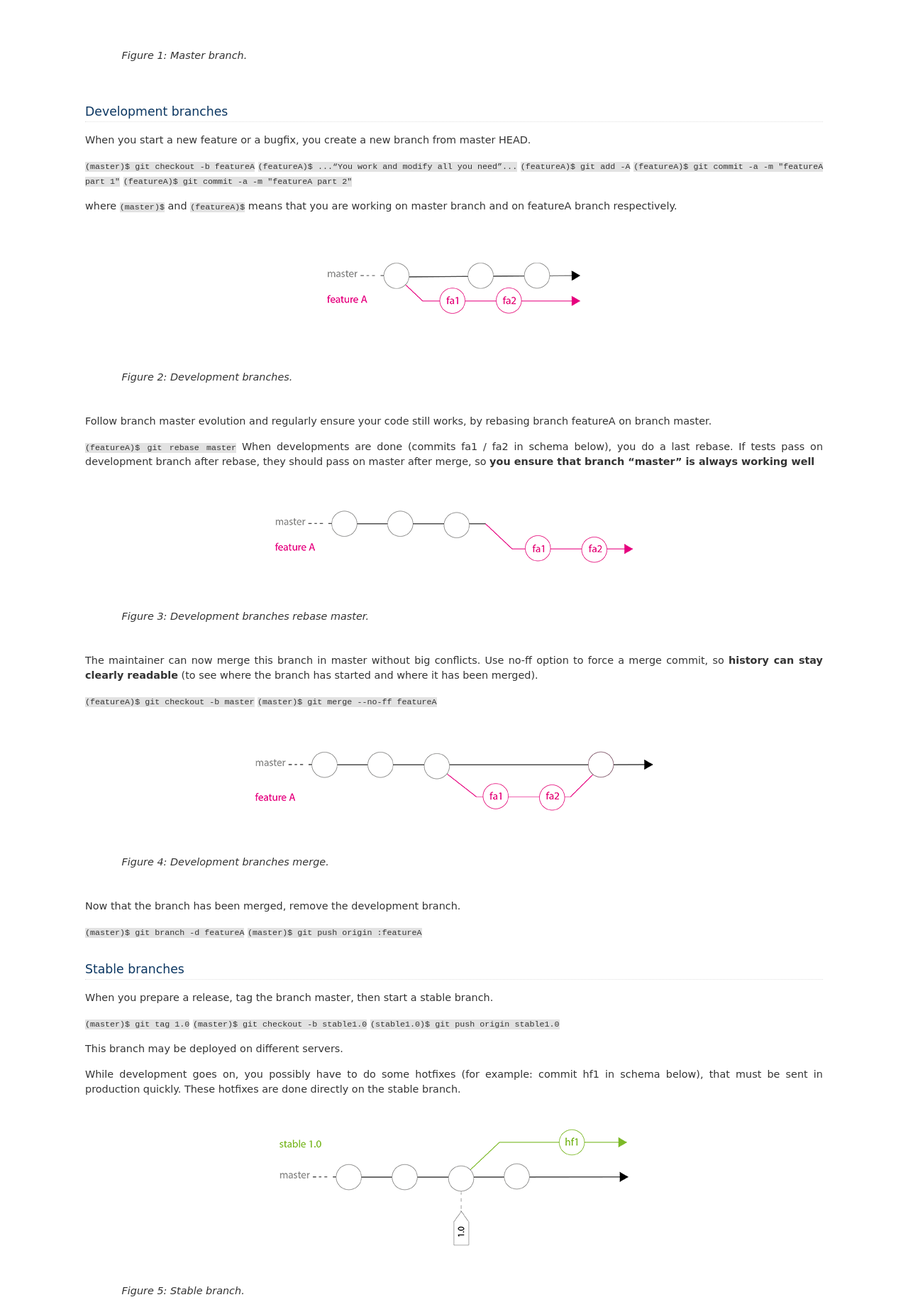
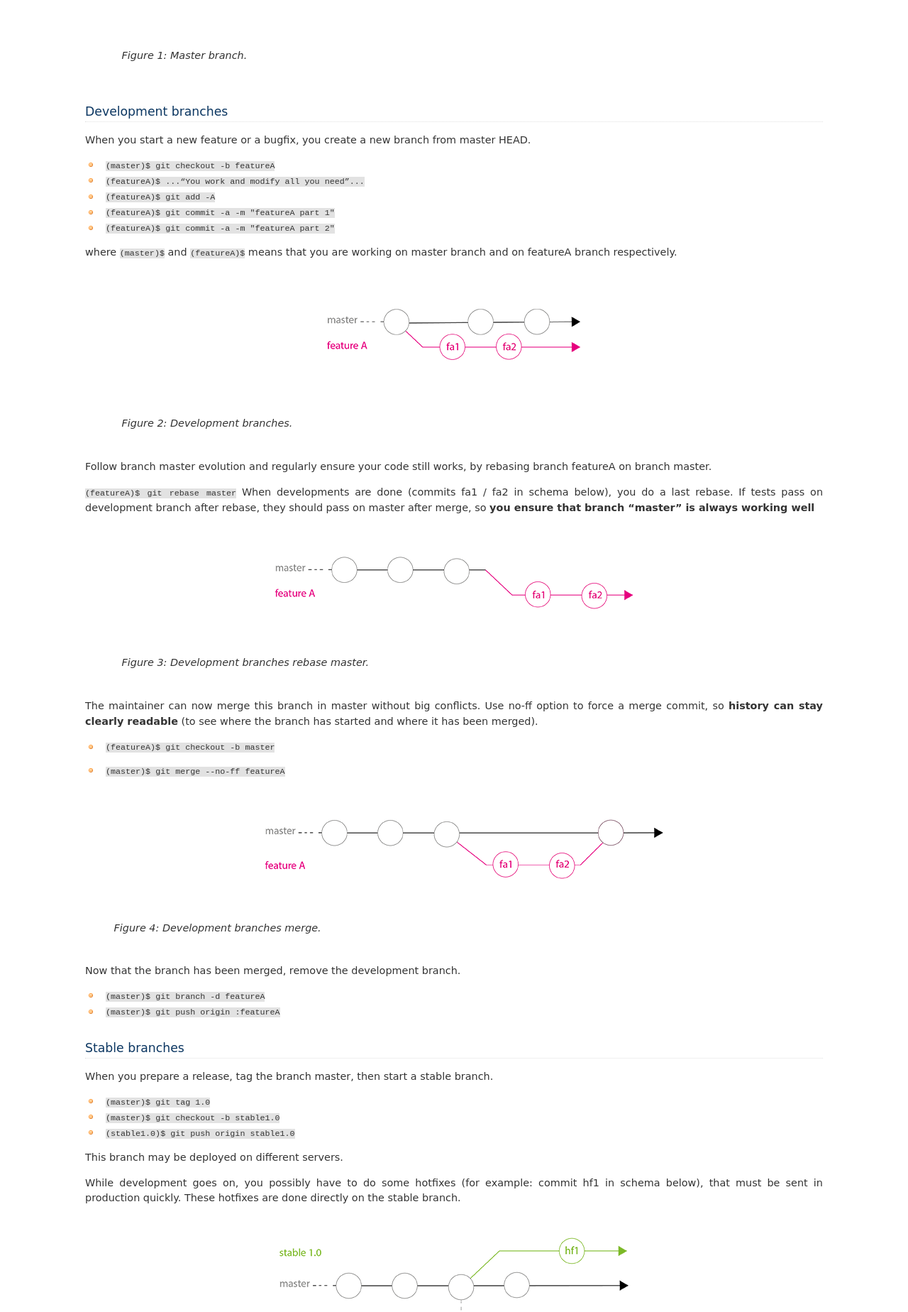
Before and after one commit to parrondo/git-workflow, a Sphinx documentation site: the page built from docs/workflow.rst, in a window 1280 px wide. Shown: the part 852-2700 px from the top of the page at 71% size. Built offline with Sphinx 7.4.7, drawn with Linux system fonts in a browser that asks for light colours.

```diff
--- a/docs/workflow.rst
+++ b/docs/workflow.rst
@@ -41,11 +41,11 @@ Development branches
 
 When you start a new feature or a bugfix, you create a new branch from master HEAD.
 
-``(master)$ git checkout -b featureA``
-``(featureA)$ ...“You work and modify all you need”...``
-``(featureA)$ git add -A``
-``(featureA)$ git commit -a -m "featureA part 1"``
-``(featureA)$ git commit -a -m "featureA part 2"``
+* ``(master)$ git checkout -b featureA``
+* ``(featureA)$ ...“You work and modify all you need”...``
+* ``(featureA)$ git add -A``
+* ``(featureA)$ git commit -a -m "featureA part 1"``
+* ``(featureA)$ git commit -a -m "featureA part 2"``
 
 where ``(master)$`` and ``(featureA)$`` means that you are working on master branch and on featureA branch respectively.
 
@@ -72,8 +72,8 @@ If tests pass on development branch after rebase, they should pass on master aft
 
 The maintainer can now merge this branch in master without big conflicts. Use no-ff option to force a merge commit, so **history can stay clearly readable** (to see where the branch has started and where it has been merged).
 
-``(featureA)$ git checkout -b master``
-``(master)$ git merge --no-ff featureA``
+* ``(featureA)$ git checkout -b master``
+* ``(master)$ git merge --no-ff featureA``
 
   .. figure:: images/general/image4.png
      :align: center
@@ -84,17 +84,17 @@ The maintainer can now merge this branch in master without big conflicts. Use no
 
 Now that the branch has been merged, remove the development branch.
 
-``(master)$ git branch -d featureA``
-``(master)$ git push origin :featureA``
+* ``(master)$ git branch -d featureA``
+* ``(master)$ git push origin :featureA``
 
 Stable branches
 ===============
 
 When you prepare a release, tag the branch master, then start a stable branch.
 
-``(master)$ git tag 1.0``
-``(master)$ git checkout -b stable1.0``
-``(stable1.0)$ git push origin stable1.0``
+* ``(master)$ git tag 1.0``
+* ``(master)$ git checkout -b stable1.0``
+* ``(stable1.0)$ git push origin stable1.0``
 
 This branch may be deployed on different servers.
 
@@ -109,10 +109,10 @@ While development goes on, you possibly have to do some hotfixes (for example: c
 
 Regularly, the maintainer merges stable branch in master to bring back these commits. This action is particularly important before the next release.
 
-``(stable1.0)$ git commit -a -m "hotfix 1"``
-``(stable1.0)$ git rebase maste``
-``(stable1.0)$ git checkout -b master``
-``(master)$ git merge --no-ff stable1.0``
+* ``(stable1.0)$ git commit -a -m "hotfix 1"``
+* ``(stable1.0)$ git rebase maste``
+* ``(stable1.0)$ git checkout -b master``
+* ``(master)$ git merge --no-ff stable1.0``
 
 A complete history example
 ==========================
```
